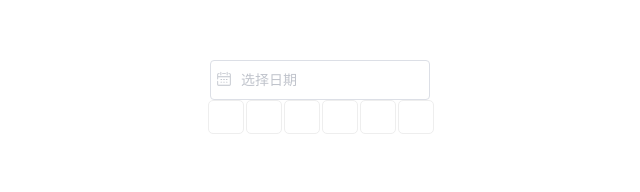
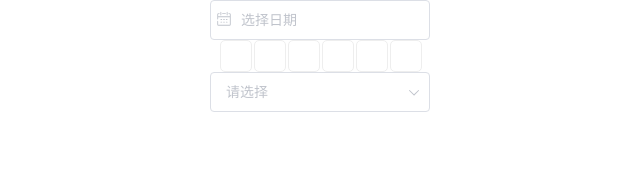
Before and after one commit to li-hong-fu/my-component-library, a Vue app: page / in a window 1280 px wide. Shown: the top 192 px of the page, without its empty margins (320-960 px from the left). Built offline with nearby package versions, Linux system fonts and the light colour scheme.

Commit message:
feat: 封装联级选择器

```diff
--- a/src/App.vue
+++ b/src/App.vue
@@ -1,7 +1,8 @@
 <template>
     <div id="app">
         <my-date-picker v-model="time" format="yyyy 年 MM 月 dd 日"></my-date-picker>
-        <my-verify-input></my-verify-input>
+        <my-verify-input v-model="verifyInput"></my-verify-input>
+        <my-cascader :options="options"></my-cascader>
     </div>
 </template>
 
@@ -11,19 +12,112 @@ export default {
     components: {},
     data() {
         return {
-            time: ''
+            time: '',
+            verifyInput: '',
+            options: [
+                {
+                    value: 'zhinan',
+                    label: '数码',
+                    children: [
+                        {
+                            value: 'shejiyuanze',
+                            label: '手机',
+                            children: [
+                                {
+                                    value: 'yizhi',
+                                    label: '苹果'
+                                },
+                                {
+                                    value: 'fankui',
+                                    label: '华为'
+                                },
+                                {
+                                    value: 'xiaolv',
+                                    label: '三星'
+                                },
+                                {
+                                    value: 'kekong',
+                                    label: '小米'
+                                }
+                            ]
+                        },
+                        {
+                            value: '',
+                            label: '笔记本电脑',
+                            children: [
+                                {
+                                    value: 'cexiangdaohang',
+                                    label: 'Macbook Pro'
+                                },
+                                {
+                                    value: 'dingbudaohang',
+                                    label: 'iMac'
+                                }
+                            ]
+                        }
+                    ]
+                },
+                {
+                    value: 'zujian',
+                    label: '家电',
+                    children: [
+                        {
+                            value: 'basic',
+                            label: '空调',
+                            children: [
+                                {
+                                    value: 'layout',
+                                    label: '格力'
+                                },
+                                {
+                                    value: 'color',
+                                    label: '美的'
+                                }
+                            ]
+                        },
+                        {
+                            value: 'basic',
+                            label: '洗衣机',
+                            children: [
+                                {
+                                    value: 'layout',
+                                    label: '西门子'
+                                },
+                                {
+                                    value: 'color',
+                                    label: '松下'
+                                }
+                            ]
+                        }
+                    ]
+                }
+            ]
         };
     }
 };
 </script>
 
 <style>
+* {
+    padding: 0;
+    margin: 0;
+}
+html,
+body,
 #app {
+    height: 100vh;
+    font-family: Avenir, Helvetica, Arial, sans-serif;
+    -webkit-font-smoothing: antialiased;
+    -moz-osx-font-smoothing: grayscale;
+    text-align: center;
+    color: #2c3e50;
+}
+/* #app {
     font-family: Avenir, Helvetica, Arial, sans-serif;
     -webkit-font-smoothing: antialiased;
     -moz-osx-font-smoothing: grayscale;
     text-align: center;
     color: #2c3e50;
     margin-top: 60px;
-}
+} */
 </style>
--- /dev/null
+++ b/src/components/cascader/index.js
@@ -0,0 +1,7 @@
+import Cascader from './src/cascader.vue';
+
+Cascader.install = function install(Vue) {
+    Vue.component(Cascader.name, Cascader);
+};
+
+export default Cascader;
--- /dev/null
+++ b/src/components/cascader/src/cascader-item.vue
@@ -0,0 +1,39 @@
+<template>
+    <ul class="cascader-list">
+        <li
+            v-for="(item, index) in options"
+            :key="index"
+            :class="{ selected: selectIndex == index }"
+        >
+            <div @click="onSelect(item, index)">{{ item.label }}</div>
+        </li>
+    </ul>
+</template>
+
+<script>
+export default {
+    name: 'MyCascaderItem',
+    props: {
+        options: {
+            type: Array,
+            default: () => []
+        },
+        active: {
+            type: Boolean,
+            default: false
+        }
+    },
+    data() {
+        return {
+            selectIndex: null
+        };
+    },
+    methods: {
+        onSelect(item, index) {
+            // this.selected = item;
+            this.selectIndex = index;
+            this.$emit('select', item, index);
+        }
+    }
+};
+</script>
--- /dev/null
+++ b/src/components/cascader/src/cascader.vue
@@ -0,0 +1,165 @@
+<template>
+    <div class="hf-cascader" ref="cascader">
+        <!-- input -->
+        <div class="hf-cascader-editor">
+            <input
+                type="text"
+                class="hf-input_inner"
+                readonly="readonly"
+                autocomplete="off"
+                aria-expanded="false"
+                placeholder="请选择"
+                @click="popoverOpen"
+            />
+            <i class="hf-input_icon icon-arrow-down">
+                <svg class="hf-input_suff" viewBox="0 0 1024 1024">
+                    <path
+                        d="M483.072 714.496l30.165333 30.208 415.957334-415.829333a42.837333 42.837333 0 0 0 0-60.288 42.538667 42.538667 0 0 0-60.330667-0.042667l-355.541333 355.413333-355.242667-355.413333a42.496 42.496 0 0 0-60.288 0 42.837333 42.837333 0 0 0-0.085333 60.330667l383.701333 383.872 1.706667 1.749333z"
+                        fill="#c0c4cc"
+                    ></path>
+                </svg>
+            </i>
+        </div>
+        <!-- popover -->
+        <div class="hf-cascader-popover" v-show="visible">
+            <my-cascader-item :options="options" @select="onSelect"></my-cascader-item>
+            <!-- <ul class="cascader-list_left">
+                <li v-for="(item, index) in options" :key="index">
+                    <div @click="onSelect(item)">{{ item.label }}</div>
+                </li>
+            </ul>
+            <ul class="cascader-list_right" v-if="list.length > 0">
+                <li v-for="(item, index) in list" :key="index">
+                    <div>{{ item.label }}</div>
+                </li>
+            </ul> -->
+        </div>
+    </div>
+</template>
+
+<script>
+import clickOutside from './outside';
+import MyCascaderItem from './cascader-item.vue';
+
+export default {
+    name: 'MyCascader',
+    components: {
+        MyCascaderItem
+    },
+    props: {
+        value: {
+            type: Array,
+            default: () => []
+        },
+        options: {
+            type: Array,
+            default: () => []
+        }
+    },
+    data() {
+        return {
+            visible: false,
+            selected: [],
+            nowValue: null // 当前选中值
+        };
+    },
+    computed: {
+        list() {
+            return this.selected.children ? this.selected.children : [];
+        }
+    },
+    mounted() {
+        document.body.addEventListener('click', this.popoverClose);
+    },
+    beforeDestroy() {
+        document.body.removeEventListener('click', this.popoverClose);
+    },
+    methods: {
+        // 打开popover
+        popoverOpen() {
+            this.visible = !this.visible;
+        },
+        // 关闭popover
+        popoverClose(e) {
+            // Vue内部会自动帮我们修改this指向
+            const { cascader } = this.$refs;
+
+            // 过滤掉弹出层和日期选择器内的元素
+            if (cascader.contains(e.target)) {
+                return;
+            }
+            this.visible = false;
+        },
+        onSelect(item, index) {
+            console.log(item, index);
+            // this.selected = item;
+        }
+    },
+    directives: {
+        clickOutside: clickOutside
+    }
+};
+</script>
+
+<style>
+input::-webkit-input-placeholder {
+    color: #c0c4cc;
+}
+input:-ms-input-placeholder {
+    color: #c0c4cc;
+}
+input:focus {
+    outline: none;
+    border-color: #409eff;
+}
+input:hover {
+    cursor: pointer;
+}
+.hf-cascader {
+    position: relative;
+    display: inline-block;
+}
+.hf-cascader-editor {
+    position: relative;
+    font-size: 14px;
+    display: inline-block;
+    width: 220px;
+}
+.hf-cascader-editor .hf-input_inner {
+    -webkit-appearance: none;
+    background-color: #fff;
+    background-image: none;
+    border-radius: 4px;
+    border: 1px solid #dcdfe6;
+    box-sizing: border-box;
+    color: #606266;
+    display: inline-block;
+    font-size: inherit;
+    height: 40px;
+    line-height: 40px;
+    outline: none;
+    padding: 0 15px;
+    transition: border-color 0.2s cubic-bezier(0.645, 0.045, 0.355, 1);
+    width: 100%;
+    padding-left: 15px;
+    padding-right: 30px;
+}
+.hf-cascader-editor:hover .hf-input_inner {
+    border-color: #c0c4cc;
+}
+.hf-cascader-editor.is-focus .hf-input_inner {
+    border-color: #409eff;
+}
+.hf-cascader-editor .hf-input_icon {
+    position: absolute;
+    cursor: pointer;
+    display: flex;
+}
+.hf-cascader-editor .icon-arrow-down {
+    right: 10px;
+    top: 15px;
+}
+.hf-cascader-editor .hf-input_icon .hf-input_suff {
+    width: 12px;
+}
+</style>
--- /dev/null
+++ b/src/components/cascader/src/outside.js
@@ -0,0 +1,18 @@
+const clickOutside = {
+    inserted: function (el, binding) {
+        function hide(e) {
+            if (el === e.target || el.contains(e.target)) {
+                return;
+            }
+            binding.value();
+        }
+        el._hide = hide;
+        document.addEventListener('click', el._hide);
+
+    },
+    unbind(el) {
+        document.removeEventListener(el._hide);
+    }
+};
+
+export default clickOutside;
--- a/src/components/date-picker/index.js
+++ b/src/components/date-picker/index.js
@@ -1,7 +1,7 @@
 import DatePicker from './src/date-picker.vue';
 
 DatePicker.install = function install(Vue) {
-    console.log(Vue);
+    Vue.component(DatePicker.name, DatePicker);
 };
 
 export default DatePicker;
--- a/src/components/date-picker/src/date-picker.vue
+++ b/src/components/date-picker/src/date-picker.vue
@@ -13,7 +13,7 @@
             <input
                 class="input_inner"
                 type="text"
-                @focus="popoverOpen"
+                @click="popoverOpen"
                 :value="nowValue"
                 placeholder="选择日期"
             />
@@ -214,7 +214,7 @@ export default {
     methods: {
         // 打开popover
         popoverOpen() {
-            this.visible = true;
+            this.visible = !this.visible;
             this.panelType = 'date';
         },
         // 关闭popover
@@ -413,6 +413,7 @@ export default {
 .date-editor:hover .input_close.active {
     display: block;
 }
+
 .input_icon {
     width: 18px;
 }
--- a/src/components/index.js
+++ b/src/components/index.js
@@ -1,8 +1,9 @@
 import DatePicker from "./date-picker/index.js";
 import VerifyInput from "./verify-input/index.js";
+import Cascader from './cascader/index.js';
 
 const components = [
-    DatePicker, VerifyInput
+    DatePicker, VerifyInput, Cascader
 ];
 
 const install = function (Vue) {
@@ -14,5 +15,6 @@ const install = function (Vue) {
 export default {
     install,
     DatePicker,
-    VerifyInput
+    VerifyInput,
+    Cascader
 };
--- a/src/components/verify-input/index.js
+++ b/src/components/verify-input/index.js
@@ -1,7 +1,7 @@
 import VerifyInput from './src/verify-input.vue';
 
 VerifyInput.install = function install(Vue) {
-    console.log(Vue);
+    Vue.component(VerifyInput.name, VerifyInput);
 };
 
 export default VerifyInput;
```
